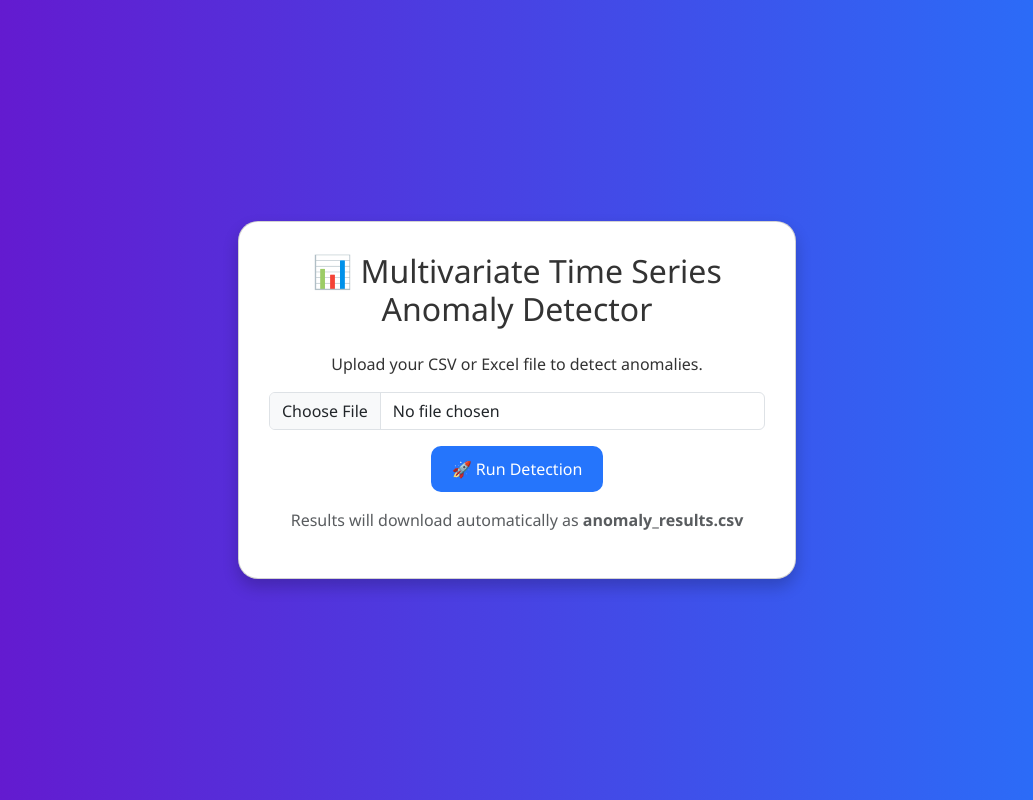
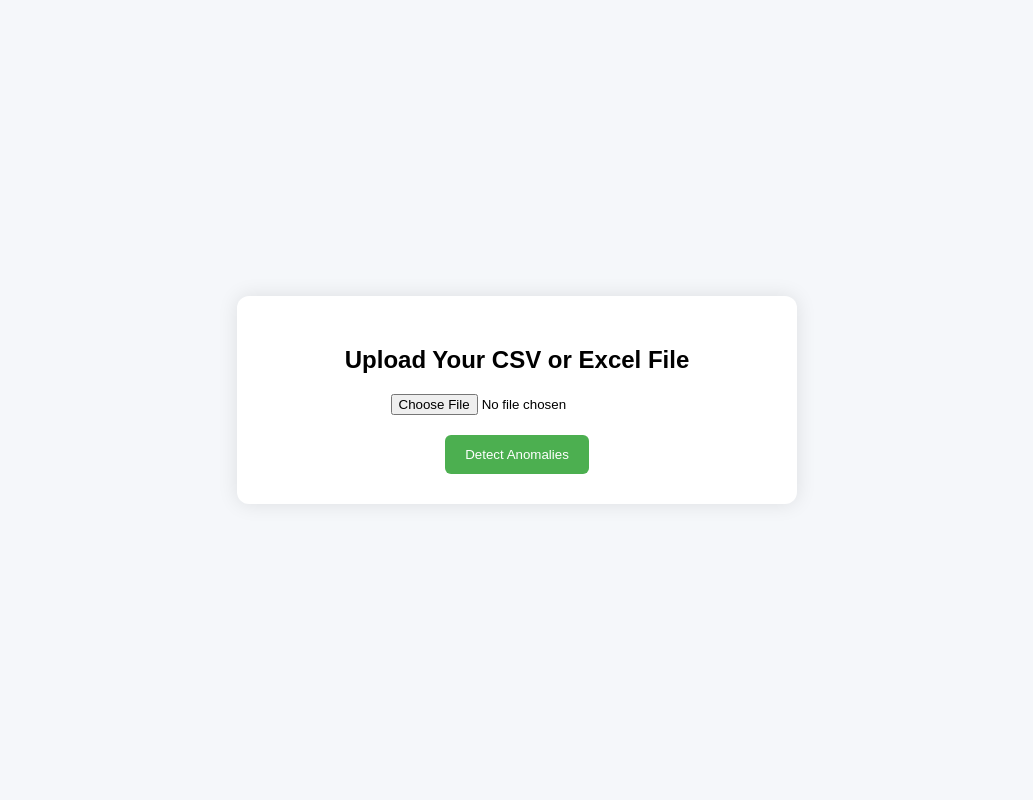
Before and after one commit to MALLADISARMA/honeywell, a Flask app: page / in a window 1280 px wide. Shown: the whole page, without its empty margins (123-1156 px from the left). Run offline with Flask 3, Linux system fonts and the light colour scheme.

Commit message:
Update index.html

```diff
--- a/templates/index.html
+++ b/templates/index.html
@@ -3,58 +3,70 @@
 <head>
     <meta charset="UTF-8">
     <meta name="viewport" content="width=device-width, initial-scale=1.0">
-    <title>Anomaly Detector</title>
-    <link href="https://cdn.jsdelivr.net/npm/bootstrap@5.3.0/dist/css/bootstrap.min.css" rel="stylesheet">
+    <title>Anomaly Detection</title>
     <style>
         body {
-            background: linear-gradient(to right, #6a11cb, #2575fc);
+            font-family: Arial, sans-serif;
+            background-color: #f5f7fa;
+            display: flex;
+            flex-direction: column;
+            align-items: center;
+            justify-content: center;
+            min-height: 100vh;
+            margin: 0;
+        }
+        .container {
+            background: white;
+            padding: 30px;
+            border-radius: 12px;
+            box-shadow: 0px 0px 20px rgba(0,0,0,0.1);
+            width: 90%;
+            max-width: 500px;
+            text-align: center;
+        }
+        h2 {
+            margin-bottom: 20px;
+        }
+        input[type="file"] {
+            margin-bottom: 20px;
+        }
+        button {
+            background-color: #4CAF50;
             color: white;
-            font-family: 'Segoe UI', Tahoma, Geneva, Verdana, sans-serif;
-            min-height: 100vh;
-            display: flex;
-            justify-content: center;
-            align-items: center;
+            padding: 12px 20px;
+            border: none;
+            border-radius: 6px;
+            cursor: pointer;
         }
-        .card {
-            border-radius: 20px;
-            box-shadow: 0 8px 16px rgba(0,0,0,0.2);
-            padding: 30px;
-            background: #fff;
-            color: #333;
+        button:hover {
+            background-color: #45a049;
         }
-        .btn-custom {
-            background: #2575fc;
-            color: white;
-            border-radius: 10px;
-            padding: 10px 20px;
-            transition: 0.3s;
-        }
-        .btn-custom:hover {
-            background: #1a5bcc;
+        #loading {
+            display: none;
+            margin-top: 20px;
+            font-weight: bold;
+            color: #ff4500;
         }
     </style>
 </head>
 <body>
-    <div class="container text-center">
-        <div class="card col-md-6 offset-md-3">
-            <h2 class="mb-4">📊 Multivariate Time Series Anomaly Detector</h2>
-            <p class="mb-3">Upload your CSV or Excel file to detect anomalies.</p>
+    <div class="container">
+        <h2>Upload Your CSV or Excel File</h2>
+        <form id="uploadForm" method="POST" enctype="multipart/form-data" action="/upload">
+            <input type="file" name="file" accept=".csv, .xlsx" required>
+            <br>
+            <button type="submit">Detect Anomalies</button>
+        </form>
+        <div id="loading">Processing... Please wait.</div>
+    </div>
 
-            {% with messages = get_flashed_messages() %}
-              {% if messages %}
-                <div class="alert alert-warning">
-                  {{ messages[0] }}
-                </div>
-              {% endif %}
-            {% endwith %}
+    <script>
+        const form = document.getElementById('uploadForm');
+        const loading = document.getElementById('loading');
 
-            <form method="POST" enctype="multipart/form-data">
-                <input class="form-control mb-3" type="file" name="file" accept=".csv, .xlsx" required>
-                <button type="submit" class="btn btn-custom">🚀 Run Detection</button>
-            </form>
-
-            <p class="mt-3 text-muted">Results will download automatically as <b>anomaly_results.csv</b></p>
-        </div>
-    </div>
+        form.addEventListener('submit', () => {
+            loading.style.display = 'block';
+        });
+    </script>
 </body>
 </html>
```
